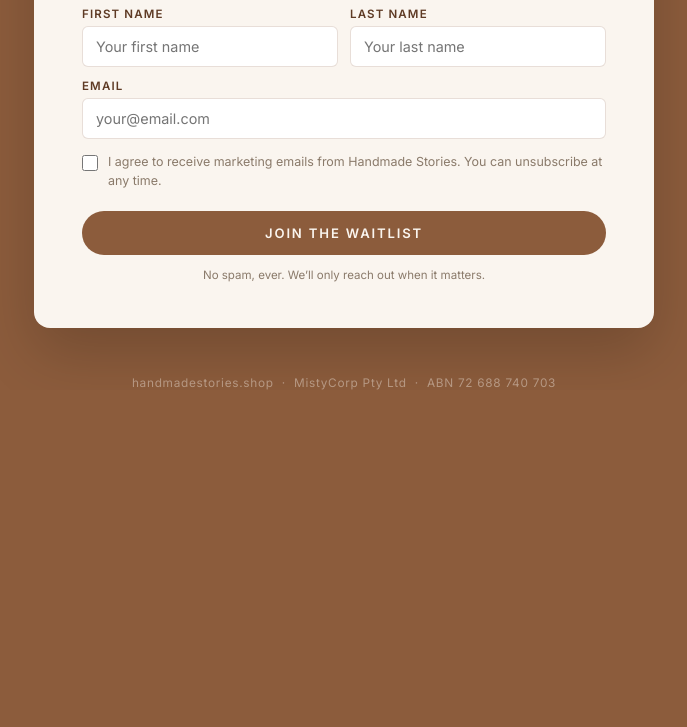
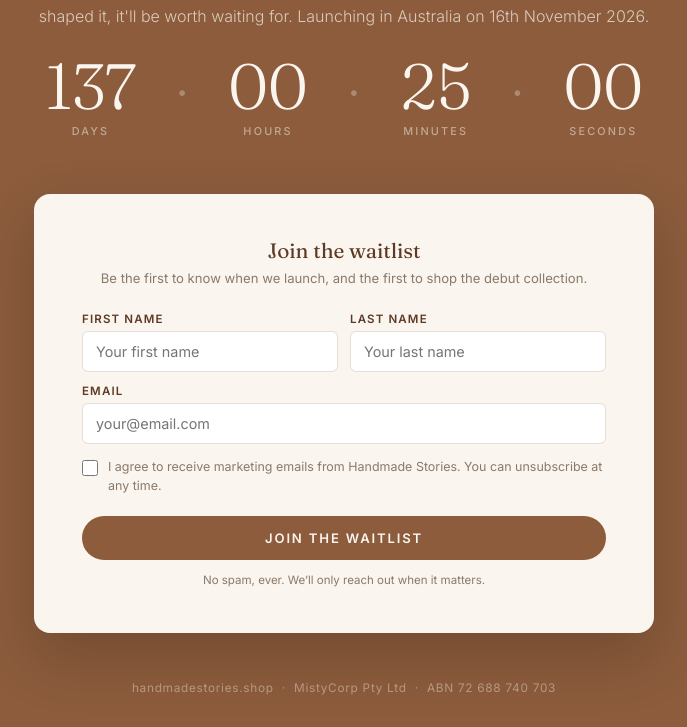
Before and after one commit to vnw6tnwjwt-collab/handmadestories-comingsoon, a plain HTML site: page index.html in a window 1280 px wide. Shown: the part 683-1410 px from the top of the page, without its empty margins (296-983 px from the left). Before the commit the page ends 1073 px from the top, so only its background shows below. Drawn offline with Linux system fonts and the light colour scheme.

Commit message:
Add files via upload

```diff
--- a/index.html
+++ b/index.html
@@ -20,17 +20,18 @@
       --body:'Inter',system-ui,sans-serif;
     }
     *{box-sizing:border-box;margin:0;padding:0}
-    html,body{height:100%}
+    html,body{min-height:100%}
     body{
       font-family:var(--body);
       background:var(--terracotta);
 
       color:var(--cream);
       min-height:100vh;
+      min-height:100dvh;
       display:flex;
       flex-direction:column;
       align-items:center;
-      justify-content:center;
+      justify-content:flex-start;
       padding:calc(56px + env(safe-area-inset-top)) 20px 32px;
       -webkit-font-smoothing:antialiased;
     }
```
